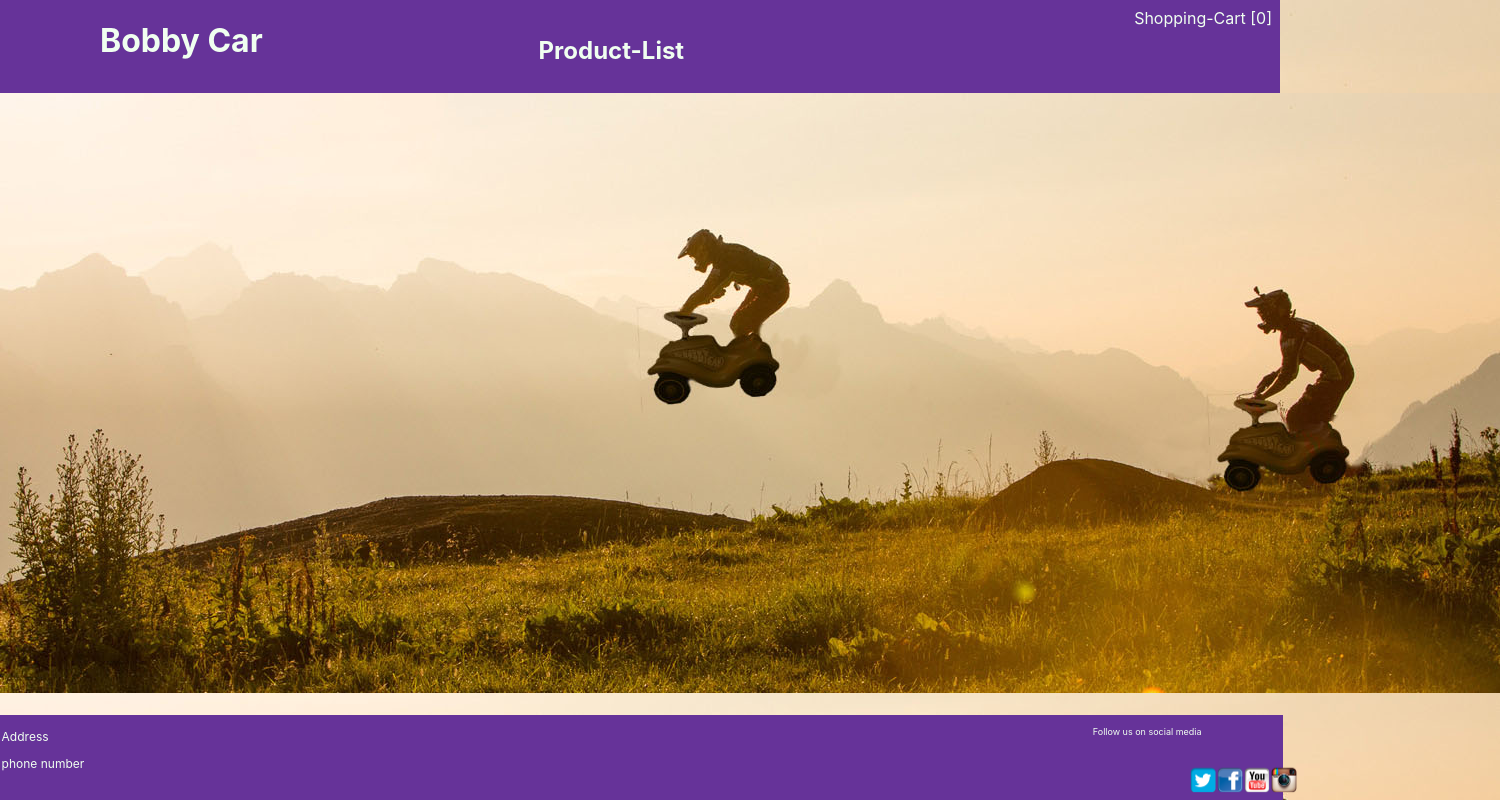
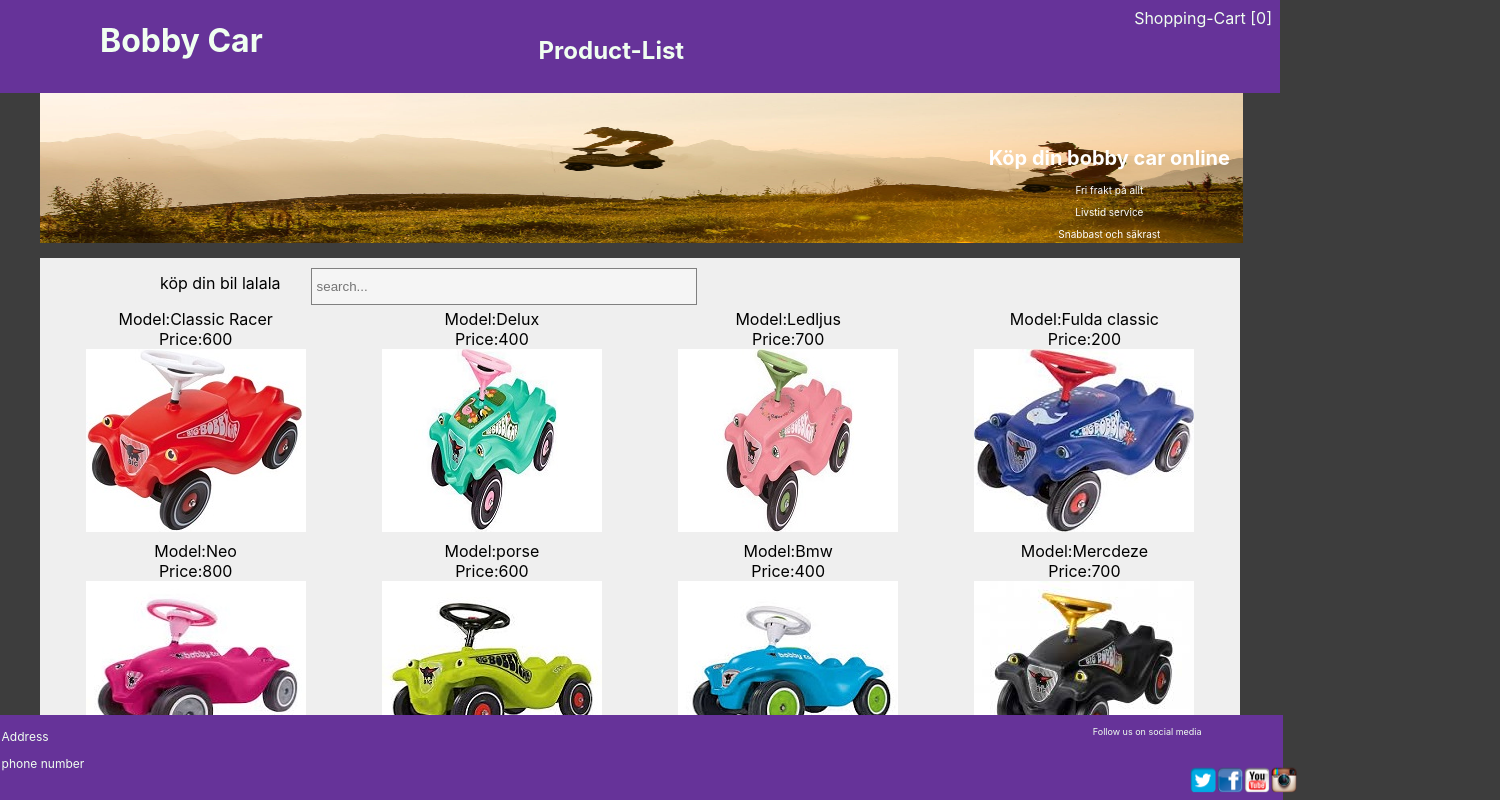
Before and after one commit to sharminmousumi/Bobbycar, a React (Create React App) app: page / in a window 1280 px wide. Shown: the top 800 px of the page, 1500 px wide, since content can reach past the window. Built offline with nearby package versions, Linux system fonts and the light colour scheme.

Commit message:
worked with media quaries of images

```diff
--- a/src/App.css
+++ b/src/App.css
@@ -1,5 +1,5 @@
 body{
-  background-image: url("./images/background.jpg");
+  background-color:#3D3D3D;
 }.App {
   text-align: center;
 }
--- a/src/components/product.css
+++ b/src/components/product.css
@@ -1,26 +1,82 @@
-.products {
-	display: grid;
-	grid-template-columns: auto auto auto;
-  grid-gap: 1em;
-  padding: 1em;
-}
-.products > div {
- border:5px solid gray;
- background-color: indigo;
- color:whitesmoke;
+.container{
+  border:10px solid #EFEFEF;
+  background-color: #EFEFEF;
+  margin-left: 40px;
+  margin-right: 40px;
+  height: 600px;
 
 }
-.but{
-  background-color: green;
-  color:whitesmoke;
+.products {
+  display: grid;
+  grid-template-columns: repeat(4, 1fr);
+  grid-gap: 5px;
 }
+/* Bigger than Phones(tablet) */
+@media only screen and (min-width: 750px) {
+  .products {
+    grid-template-columns: repeat(2, 1fr);
+  }
+}
+
+/* Bigger than Phones(laptop / desktop) */
+@media only screen and (min-width: 970px) {
+  .products {
+    grid-template-columns: repeat(4, 1fr);
+  }
+}
+@media (min-width: 480px) and (max-width: 600px) {
+  .products {
+    grid-template-columns: repeat(2, 1fr);
+  }
+}
+
+@media (max-width: 480px) {
+  .products{
+    grid-template-columns: 1fr;
+  }
+}
+
+
+
 .SearchProduct{
-  padding: 10px;
-  font-size: 17px;
+  padding: 5px;
   border: 1px solid grey;
-  float: center;
-  width: 50%;
+  width: 35%;
+  height: 25px;
   background: whitesmoke;
-  margin-top: 10px;
+  margin-left: 30px;
+
 
 }
+.backgroundimg{
+  width: 94%;
+  height: 150px;
+  margin-bottom: 15px;
+  margin-left: 40px;
+  margin-right: 40px;
+
+
+}
+.search {
+  display:flex;
+  margin-left: 110px;
+
+}
+.search > p{
+  margin-top:5px;
+
+}
+.container1 {
+  position: relative;
+  text-align: center;
+  color: white;
+  font-size: 10px;
+  display: grid;
+
+}
+
+.bottom-right {
+  position: absolute;
+  bottom: 8px;
+  right: 50px;
+}
```
Also changed, not shown: src/images/447265.jpeg (deleted).
